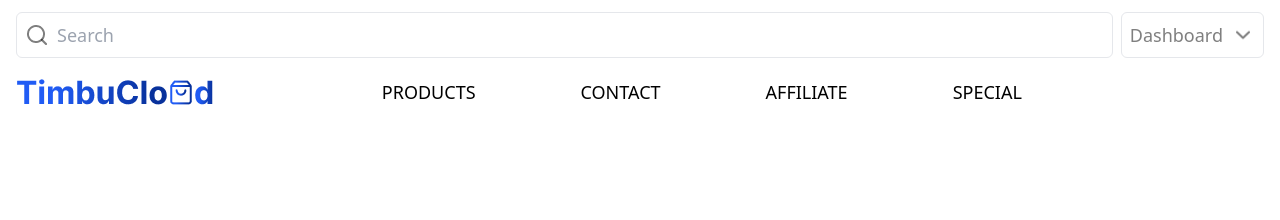
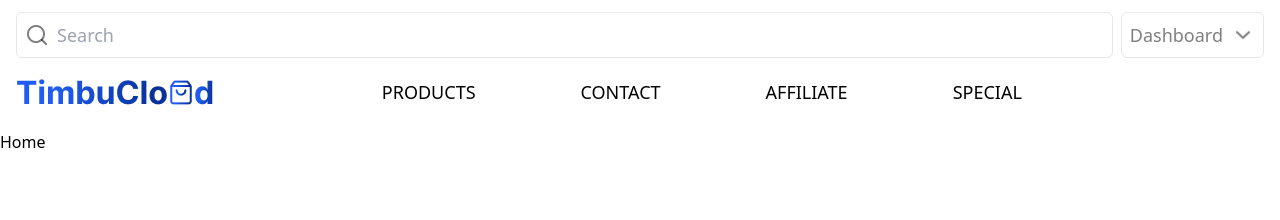
Before and after one commit to xyzeez/timbucloud, a React (Vite) app: page /home in a window 1280 px wide. Shown: the top 220 px of the page. Built offline with nearby package versions, Linux system fonts and the light colour scheme.

Commit message:
✨ feat(app): added app routes

```diff
--- a/src/App.jsx
+++ b/src/App.jsx
@@ -2,13 +2,17 @@ import { BrowserRouter, Navigate, Route, Routes } from 'react-router-dom';
 
 // Components
 import AppLayout from './components/AppLayout,';
+
+// Pages
+import Home from './pages/Home';
 
 const App = () => {
   return (
     <BrowserRouter>
       <AppLayout>
         <Routes>
-          <Route index element={<Navigate replace />} />
+          <Route index element={<Navigate replace to="home" />} />
+          <Route path="home" element={<Home />} />
         </Routes>
       </AppLayout>
     </BrowserRouter>
```
